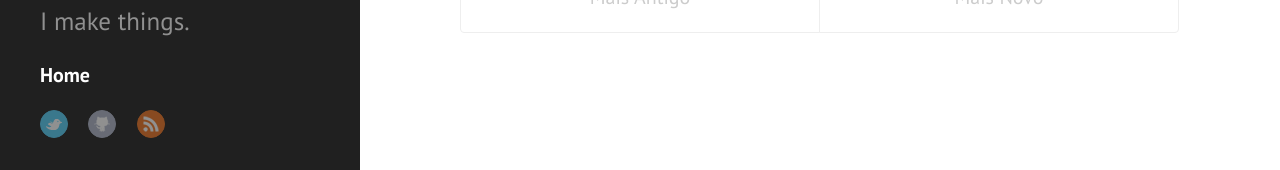
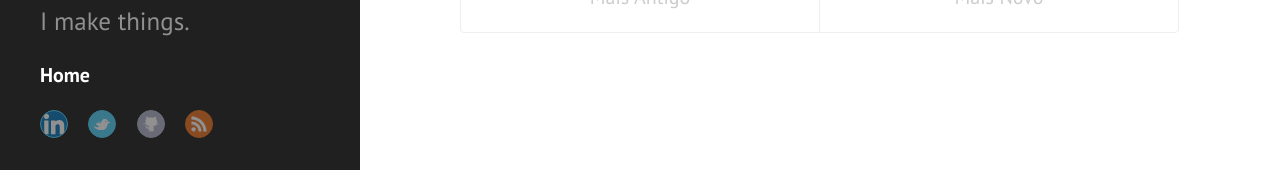
Before and after one commit to joaomello-zz/joaomello.github.io, a Jekyll site: the page built from index.html, in a window 1280 px wide and 1400 px high, scrolled down 524 px. Shown: the part 1227-1397 px from the top of the window. Built offline with Jekyll 4.4.1, drawn with Linux system fonts in a browser that asks for light colours; the list of posts is cut into pages by our own code.

Commit message:
linkedin

```diff
--- a/_includes/sidebar.html
+++ b/_includes/sidebar.html
@@ -32,6 +32,7 @@
     </ul>
 
     <div class="social">
+      <a class="linkedin" href="https://br.linkedin.com/in/joaomello" title="Twitter">Linkedin</a>
 			<a class="twitter" href="http://twitter.com/joaomello" title="Twitter">Twitter</a>
       <a class="github" href="https://github.com/joaomello" title="GitHub">GitHub</a>
       <a class="rss" href="/atom.xml" title="RSS">RSS</a>
--- a/public/css/screen.css
+++ b/public/css/screen.css
@@ -25,6 +25,11 @@
     transition: 0.3s;
 }
 .sidebar-sticky .social a:hover { opacity: 1 }
+.sidebar-sticky .social a.linkedin {
+    background: url('/public/linkedin.png') center no-repeat #55cff8;
+    border: 1px solid #55CFF8;
+}
+.sidebar-sticky .social a.linkedin:hover { border: 1px solid #24c1f6 }
 .sidebar-sticky .social a.twitter {
     background: url('/public/twitter.png') center no-repeat #55cff8;
     border: 1px solid #55CFF8;
```
Also changed, not shown: public/linkedin.png (added).
